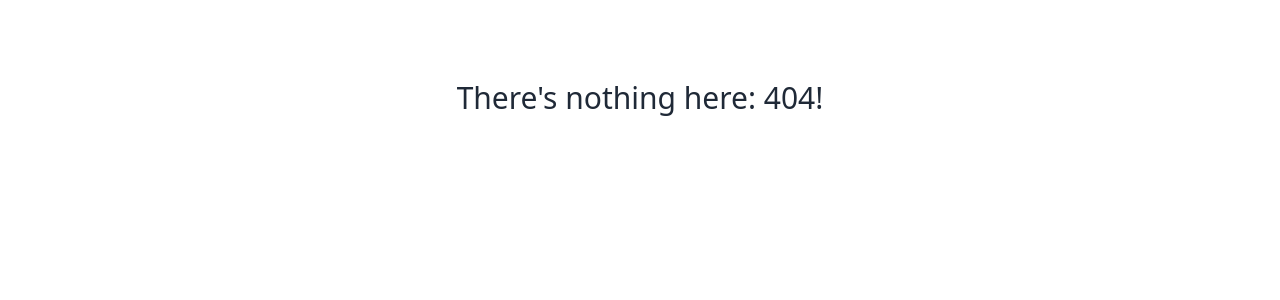
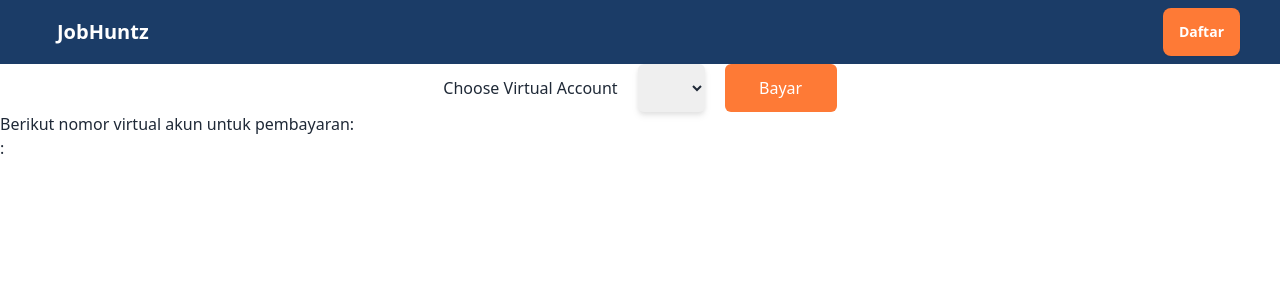
Before and after one commit to Capstone-Project-FE-17-BE-20-QE-13/Front_End, a React (Vite) app: page /payment in a window 1280 px wide. Before the commit this address had no page. Shown: the top 300 px of the page. Built offline with nearby package versions, Linux system fonts and the light colour scheme.

Commit message:
integrasi verified account

```diff
--- /dev/null
+++ b/src/pages/payment/index.tsx
@@ -0,0 +1,51 @@
+import Layout from "../../components/Layout";
+import { useForm } from "react-hook-form";
+import { PaymentType, TransactionResponse, paymentSchema } from "../../utils/apis/company/types";
+import { zodResolver } from "@hookform/resolvers/zod";
+import { payment } from "../../utils/apis/company/api";
+import { useState } from "react";
+
+const Payment = () => {
+  const [paymentData, setPaymentData] = useState<Partial<TransactionResponse>>({});
+  const { register, handleSubmit } = useForm<PaymentType>({
+    resolver: zodResolver(paymentSchema),
+    defaultValues: {
+      bank_account: "",
+    },
+  });
+
+  const handlePayment = async (data: PaymentType) => {
+    console.log(data);
+    try {
+      const result = await payment(data);
+      console.log(result);
+      setPaymentData(result.data);
+    } catch (error: any) {
+      console.log((error as Error).message);
+    }
+  };
+
+  return (
+    <>
+      <Layout>
+        <div className="flex gap-5 justify-center items-center">
+          <h1>Choose Virtual Account</h1>
+          <form className="flex gap-5" onSubmit={handleSubmit(handlePayment)}>
+            <select id="bank_account" className="p-2 rounded-md drop-shadow-md outline-none" {...register("bank_account")}>
+              <option value="bni">BNI</option>
+              <option value="bri">BRI</option>
+              <option value="bca">BCA</option>
+            </select>
+            <input type="submit" value="Bayar" className="w-28 bg-secondary cursor-pointer hover:bg-orange-500 active:bg-orange-600 p-3 rounded-md text-white self-end" />
+          </form>
+        </div>
+        <h1>Berikut nomor virtual akun untuk pembayaran:</h1>
+        <h1>
+          {paymentData.bank_account} : {paymentData.va_number}
+        </h1>
+      </Layout>
+    </>
+  );
+};
+
+export default Payment;
--- a/src/pages/profile-company/index.tsx
+++ b/src/pages/profile-company/index.tsx
@@ -4,15 +4,17 @@ import { RiImageAddFill } from "react-icons/ri";
 // import { useAuthCompany } from "../../utils/contexts/auth_company";
 import { useForm } from "react-hook-form";
 import { zodResolver } from "@hookform/resolvers/zod";
-import { CompanyAddType, CompanyType, companySchema } from "../../utils/apis/company/types";
+import { CompanyAddType, CompanyType, VerifyType, companySchema, verifySchema } from "../../utils/apis/company/types";
 import { useEffect, useState } from "react";
-import { updateCompany } from "../../utils/apis/company/api";
+import { createTransaction, updateCompany } from "../../utils/apis/company/api";
 // import { useAuthCookieCompany } from "../../utils/contexts/newAuth_company";
 import { useAuthCookie } from "../../utils/contexts/newAuth";
 import { Helmet } from "react-helmet";
+import { useNavigate } from "react-router-dom";
 
 const ProfileCompany = () => {
   // const { company } = useAuthCookieCompany();
+  const navigate = useNavigate();
   const { company } = useAuthCookie();
   const [isSuccess, setIsSuccess] = useState<string>("");
   const { register, handleSubmit, setValue } = useForm<CompanyType>({
@@ -30,6 +32,13 @@ const ProfileCompany = () => {
       banners: "",
       status_verification: "",
       description: "",
+    },
+  });
+
+  const { register: verifyRegister, handleSubmit: verifySubmit } = useForm<VerifyType>({
+    resolver: zodResolver(verifySchema),
+    defaultValues: {
+      id: "",
     },
   });
 
@@ -75,6 +84,18 @@ const ProfileCompany = () => {
       }, 3000);
     }
   };
+
+  const handleTransaction = async (data: VerifyType) => {
+    console.log(data);
+    try {
+      const result = await createTransaction(data);
+      console.log(result);
+      navigate("/payment");
+    } catch (error: any) {
+      console.log((error as Error).message);
+    }
+  };
+
   return (
     <>
       <Helmet>
@@ -90,7 +111,7 @@ const ProfileCompany = () => {
               <h1 className="text-3xl font-bold">{company.company_name}</h1>
               <p>{company.email}</p>
             </div>
-            <MdVerified className="text-3xl text-teal-300" />
+            {company.status_verification == "Verified" && <MdVerified className="text-3xl text-teal-300" />}
           </div>
           <div className="flex gap-5 mb-10">
             <div>
@@ -120,6 +141,11 @@ const ProfileCompany = () => {
             <label htmlFor="my_modal_7" className="btn w-[80px] h-10 p-1 rounded-md bg-secondary text-white">
               Edit
             </label>
+            {company.status_verification == "Unverified" && (
+              <label htmlFor="my_modal_8" className="btn w-[80px] h-10 p-1 rounded-md bg-secondary text-white">
+                Verifikasi Akun
+              </label>
+            )}
           </div>
           <h1 className="text-xl font-bold mb-3">Deskripsi</h1>
           <p className="mb-5 text-justify">{company.description}</p>
@@ -177,6 +203,24 @@ const ProfileCompany = () => {
             Close
           </label>
         </div>
+
+        <input type="checkbox" id="my_modal_8" className="modal-toggle" />
+        <div className="modal" role="dialog">
+          <div className="modal-box">
+            <h3 className="font-bold text-lg text-center">Verifikasi Akun</h3>
+            <div className="my-5">
+              <h1>Rp. 2.000.000</h1>
+              <h1>Keuntungan akun premium bisa buat job vacancy lebih dari 3</h1>
+            </div>
+            <form className="flex flex-col gap-5" onSubmit={verifySubmit(handleTransaction)}>
+              <input type="hidden" value="test" {...verifyRegister("id")} />
+              <input type="submit" value="Checkout" className="w-28 bg-secondary cursor-pointer hover:bg-orange-500 active:bg-orange-600 p-3 rounded-md text-white self-end" />
+            </form>
+          </div>
+          <label className="modal-backdrop" htmlFor="my_modal_8">
+            Close
+          </label>
+        </div>
       </Layout>
     </>
   );
--- a/src/pages/profile-user/index.tsx
+++ b/src/pages/profile-user/index.tsx
@@ -12,8 +12,13 @@ import axiosWithConfig from "../../utils/apis/axiosWithConfig";
 import { RiImageAddFill } from "react-icons/ri";
 import { useAuthCookie } from "../../utils/contexts/newAuth";
 import { Helmet } from "react-helmet";
+import { VerifyType, verifySchema } from "../../utils/apis/company/types";
+import { createTransactionJs } from "../../utils/apis/company/api";
+import { useNavigate } from "react-router-dom";
+import { MdVerified } from "react-icons/md";
 
 const ProfileUser = () => {
+  const navigate = useNavigate();
   const { js } = useAuthCookie();
   // console.log(js);
   const [isSuccess, setIsSuccess] = useState<string>("");
@@ -120,6 +125,13 @@ const ProfileUser = () => {
       id: 0,
       jobseeker_id: 0,
       cv_file: "",
+    },
+  });
+
+  const { register: verifyRegister, handleSubmit: verifySubmit } = useForm<VerifyType>({
+    resolver: zodResolver(verifySchema),
+    defaultValues: {
+      id: "",
     },
   });
 
@@ -428,6 +440,17 @@ const ProfileUser = () => {
     });
   };
 
+  const handleTransaction = async (data: VerifyType) => {
+    console.log(data);
+    try {
+      const result = await createTransactionJs(data);
+      console.log(result);
+      navigate("/payment");
+    } catch (error: any) {
+      console.log((error as Error).message);
+    }
+  };
+
   useEffect(() => {
     getDataCareers();
     getDataEducation();
@@ -496,7 +519,9 @@ const ProfileUser = () => {
               </div>
             </div>
             <div className="mt-10">
-              <h1 className="text-3xl font-bold">{js.full_name}</h1>
+              <div className="flex gap-5">
+                <h1 className="text-3xl font-bold">{js.full_name}</h1> {js.stat_verif == "Verified" && <MdVerified className="text-3xl text-teal-300" />}
+              </div>
               <div className="flex gap-3">
                 <p className="font-bold">{js.email}</p>
                 <p className="font-bold">|</p>
@@ -525,6 +550,11 @@ const ProfileUser = () => {
                   <label htmlFor="my_modal_7" className="btn w-[80px] h-10 p-1 rounded-md bg-secondary text-white">
                     Edit
                   </label>
+                  {js.stat_verif == "Unverified" && (
+                    <label htmlFor="my_modal_13" className="btn w-[80px] h-10 p-1 rounded-md bg-secondary text-white">
+                      Verifikasi Akun
+                    </label>
+                  )}
                 </div>
               </div>
             </div>
@@ -911,6 +941,24 @@ const ProfileUser = () => {
             Close
           </label>
         </div>
+
+        <input type="checkbox" id="my_modal_13" className="modal-toggle" />
+        <div className="modal" role="dialog">
+          <div className="modal-box">
+            <h3 className="font-bold text-lg text-center">Verifikasi Akun</h3>
+            <div className="my-5">
+              <h1>Rp. 1.000.000</h1>
+              <h1>Keuntungan akun premium bisa apply job vacancy lebih dari 3</h1>
+            </div>
+            <form className="flex flex-col gap-5" onSubmit={verifySubmit(handleTransaction)}>
+              <input type="hidden" value="test" {...verifyRegister("id")} />
+              <input type="submit" value="Checkout" className="w-28 bg-secondary cursor-pointer hover:bg-orange-500 active:bg-orange-600 p-3 rounded-md text-white self-end" />
+            </form>
+          </div>
+          <label className="modal-backdrop" htmlFor="my_modal_13">
+            Close
+          </label>
+        </div>
       </Layout>
     </>
   );
--- a/src/routes/App.tsx
+++ b/src/routes/App.tsx
@@ -14,6 +14,7 @@ import ProfileUser from "../pages/profile-user";
 import RiwayatLamaran from "../pages/riwayat-lamaran";
 import LowonganTersimpan from "../pages/lowongan-tersimpan";
 import ProtectedRoute from "./ProtectedRoute";
+import Payment from "../pages/payment";
 
 function App() {
   return (
@@ -34,6 +35,7 @@ function App() {
           <Route path="/daftarpelamar/:id" element={<DaftarPelamar />} />
           <Route path="/riwayatlamaran" element={<RiwayatLamaran />} />
           <Route path="/lowongantersimpan" element={<LowonganTersimpan />} />
+          <Route path="/payment" element={<Payment />} />
         </Route>
         <Route path="*" element={<p className="text-center text-3xl font-medium py-20">There's nothing here: 404!</p>} />
       </Routes>
--- a/src/utils/apis/company/api.ts
+++ b/src/utils/apis/company/api.ts
@@ -1,6 +1,6 @@
 import { ResponsePayload } from "../../types/api";
 import axiosWithConfig from "../axiosWithConfig";
-import { CompanyAddType, CompanyType } from "./types";
+import { CompanyAddType, CompanyType, PaymentType, TransactionResponse } from "./types";
 
 export const getCompany = async () => {
   try {
@@ -32,3 +32,30 @@ export const updateCompany = async (body: CompanyAddType) => {
     throw new Error(error.message);
   }
 };
+
+export const createTransaction = async (data: any) => {
+  try {
+    const response = await axiosWithConfig.post("order-company", data);
+    return response.data as { message: string };
+  } catch (error: any) {
+    throw new Error(error.message);
+  }
+};
+
+export const createTransactionJs = async (data: any) => {
+  try {
+    const response = await axiosWithConfig.post("order/jobseeker", data);
+    return response.data as { message: string };
+  } catch (error: any) {
+    throw new Error(error.message);
+  }
+};
+
+export const payment = async (data: PaymentType) => {
+  try {
+    const response = await axiosWithConfig.post("payments", data);
+    return response.data as ResponsePayload<TransactionResponse>;
+  } catch (error: any) {
+    throw new Error(error.message);
+  }
+};
--- a/src/utils/apis/company/types.ts
+++ b/src/utils/apis/company/types.ts
@@ -22,7 +22,17 @@ export const companySchema = z.object({
   description: z.string(),
 });
 
+export const verifySchema = z.object({
+  id: z.string(),
+});
+
+export const paymentSchema = z.object({
+  bank_account: z.string(),
+});
+
 export type CompanyType = z.infer<typeof companySchema>;
+export type VerifyType = z.infer<typeof verifySchema>;
+export type PaymentType = z.infer<typeof paymentSchema>;
 
 export interface CompanyAddType {
   id?: number;
@@ -38,3 +48,15 @@ export interface CompanyAddType {
   status_verification?: string | any;
   description?: string | any;
 }
+
+export interface TransactionResponse {
+  id?: string;
+  order_id?: string;
+  amount?: string;
+  bank_account?: string;
+  va_number?: string;
+  user_id?: string;
+  status?: string;
+  created_at?: string;
+  updated_at?: string;
+}
--- a/src/utils/apis/jobseekers/types.ts
+++ b/src/utils/apis/jobseekers/types.ts
@@ -20,6 +20,7 @@ export const jobseekerSchema = z.object({
   gender: z.string(),
   resume: z.string(),
   password: z.string().optional(),
+  stat_verif: z.string().optional(),
   Careers: z.string().array().optional(),
   Educations: z.string().array().optional(),
   Cvs: z
--- a/src/utils/contexts/newAuth.tsx
+++ b/src/utils/contexts/newAuth.tsx
@@ -67,6 +67,8 @@ export const AuthCookieProvider = ({ children }: { children: ReactNode }) => {
       setCookie("token", newToken, { path: "/" });
     } else {
       removeCookie("token", { path: "/" });
+      removeCookie("id", { path: "/" });
+      removeCookie("role", { path: "/" });
       setJs({});
       setCompany({});
     }
```
Also changed, not shown: src/utils/apis/company/type.ts (deleted).
